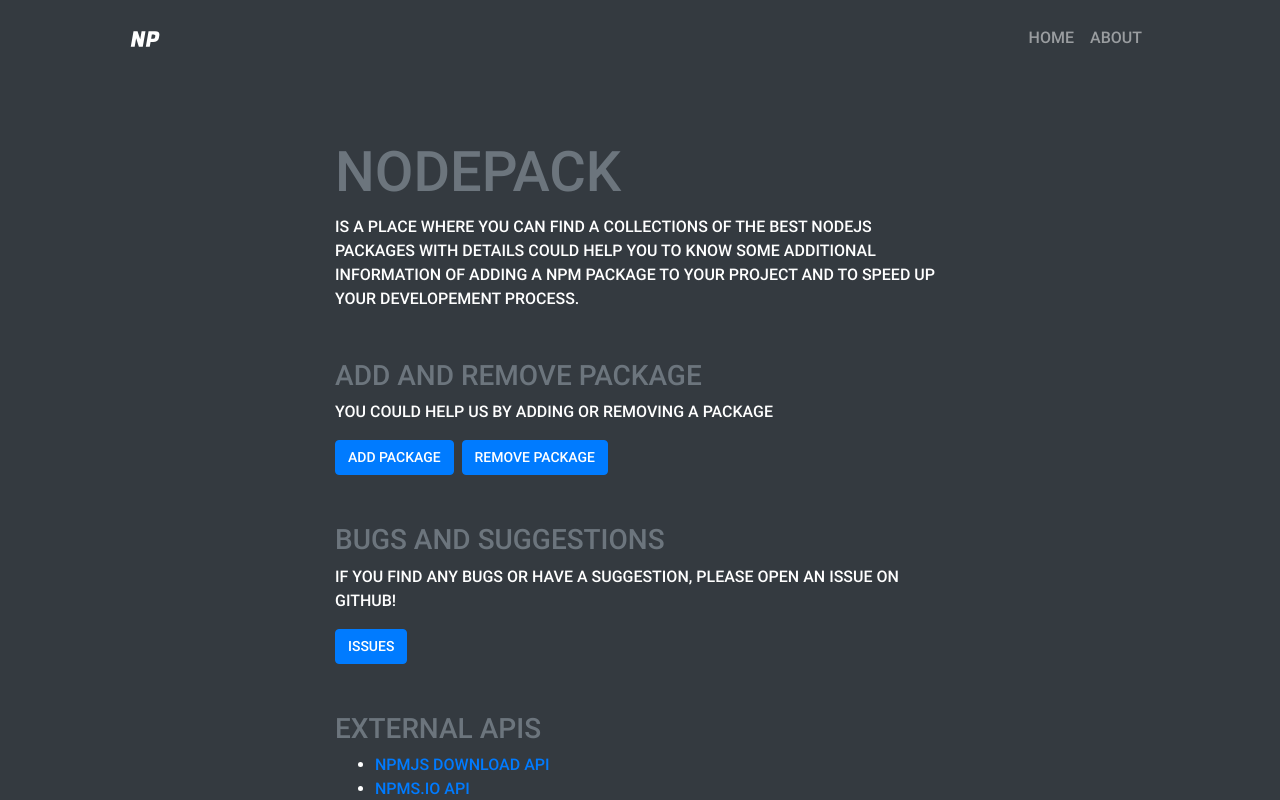
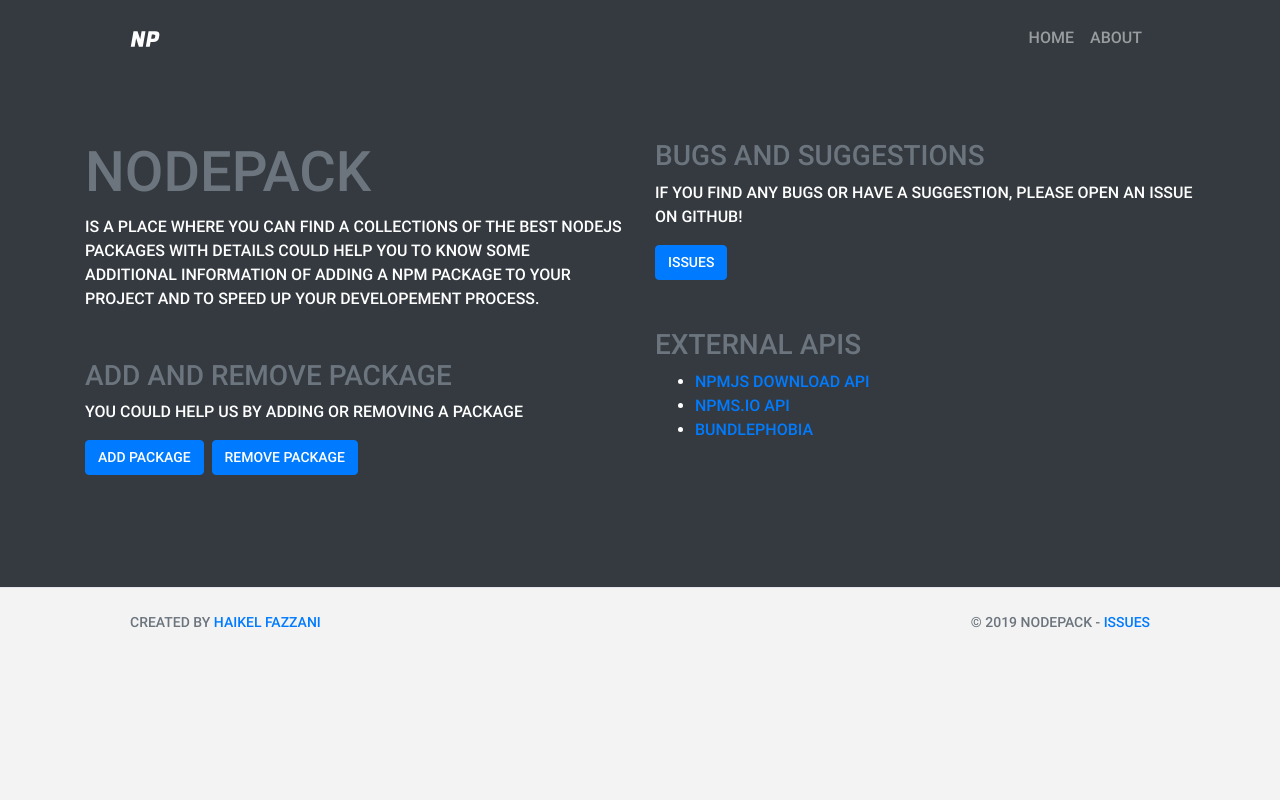
Before and after one commit to haikelfazzani/node-pack, a React (Create React App) app: page /about in a window 1280 px wide. Shown: the top 800 px of the page. Built offline with nearby package versions, Linux system fonts and the light colour scheme; what @haikel/min-captcha would draw is missing.

Commit message:
update app

```diff
--- a/src/pages/About.js
+++ b/src/pages/About.js
@@ -8,7 +8,11 @@
   return (
 
     <div className="jumbotron jumbotron-fluid text-uppercase mb-0">
-      <div className="container w-50">
+      <div className="container">
+
+        <div className="row">
+
+          <div className="col-md-6">
             <h1 className="text-muted display-4">NodePack</h1>
 
             <div className="mb-5">
@@ -26,6 +30,9 @@
               <Link className="btn btn-primary font-s14" to="/remove-package">remove package</Link>
             </div>
 
+          </div>
+
+          <div className="col-md-6">
             <div className="mb-5">
               <h3 className="text-muted">Bugs and suggestions</h3>
               <p>If you find any bugs or have a suggestion, please open an issue on github!</p>
@@ -43,7 +50,9 @@
               </ul>
 
             </div>
+          </div>
 
+        </div>
 
       </div>
     </div>
```
Lines whose indentation alone changed are shown as unchanged.
